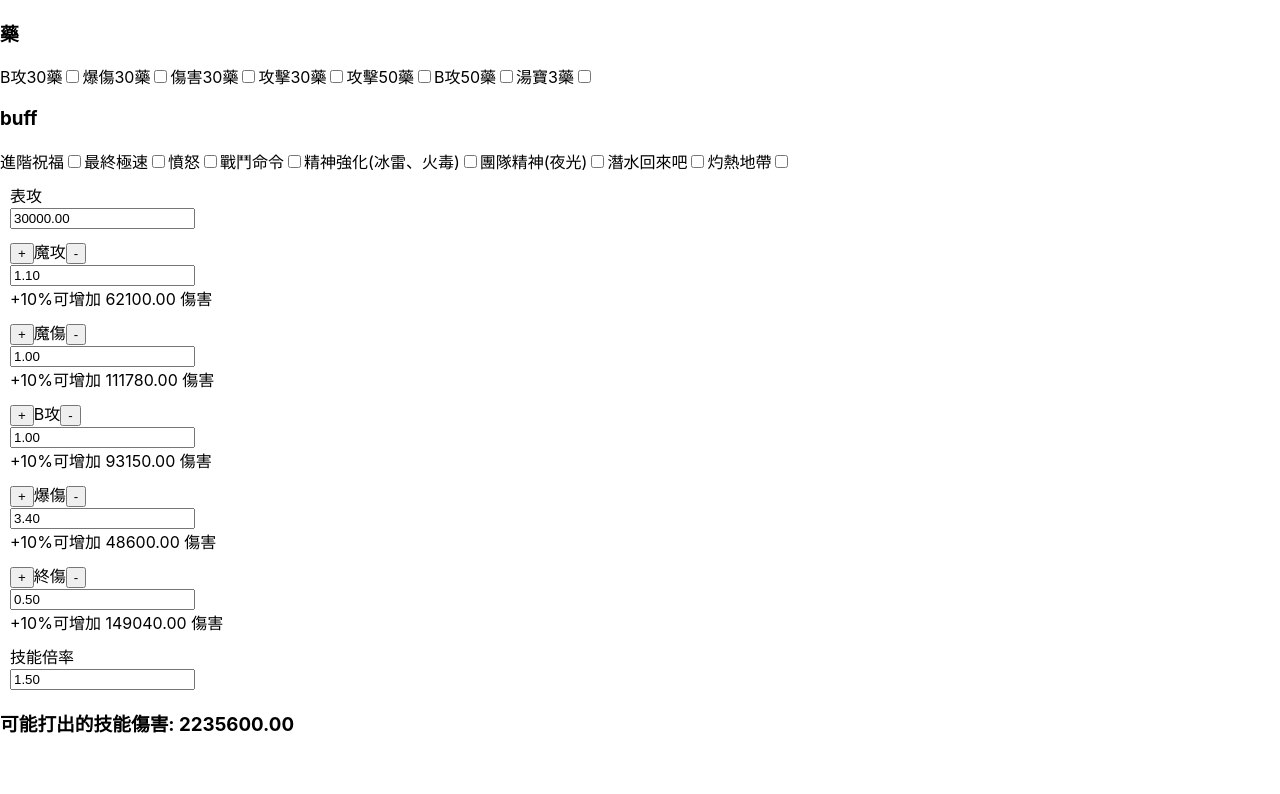
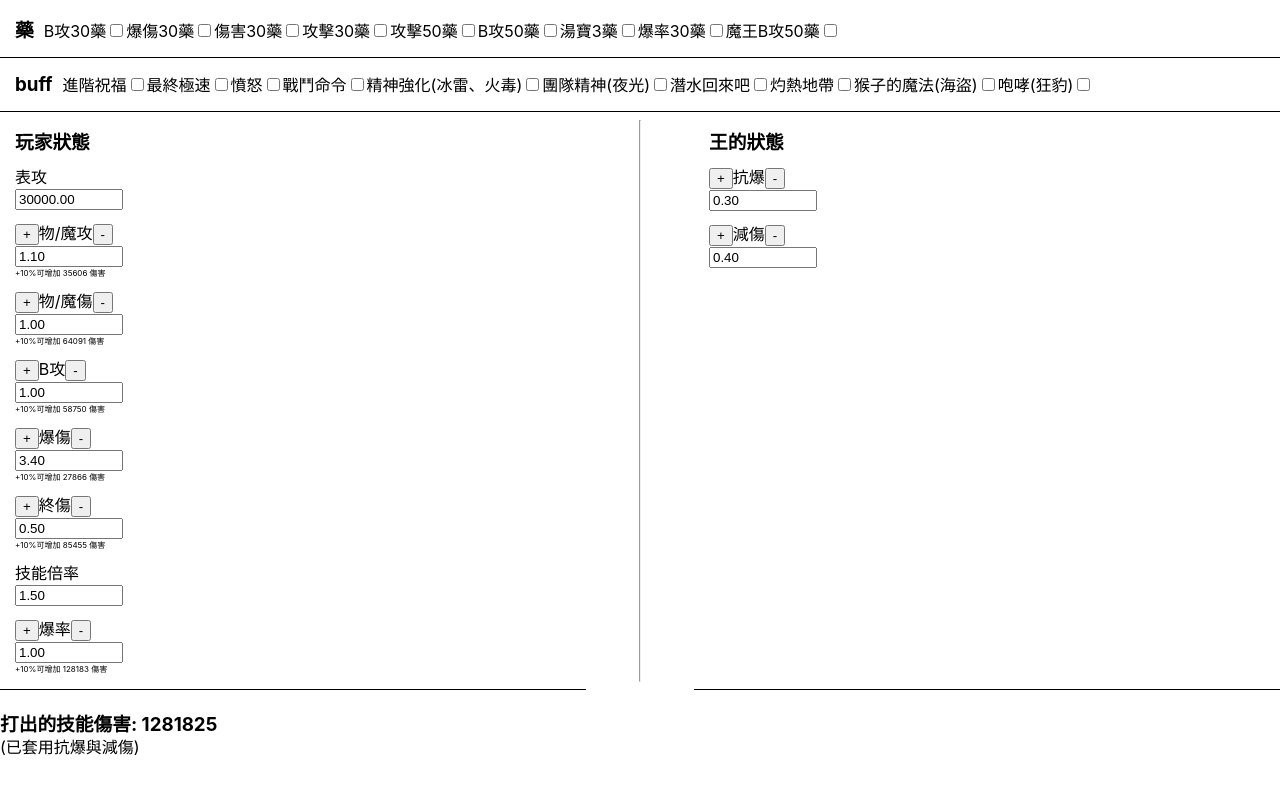
Before and after one commit to WeiChun0911/mapleStoryDamageCalculator, a React (Create React App) app: page / in a window 1280 px wide. Shown: the top 794 px of the page. Built offline with nearby package versions, Linux system fonts and the light colour scheme.

Commit message:
新增buff, 新增爆率

```diff
--- a/src/App.js
+++ b/src/App.js
@@ -4,18 +4,18 @@ import Input from './SemiControlledInput'
 
 function reducer(state, action) {
   switch (action.type) {
-    case '+魔攻':
-      return { ...state, "魔攻": state["魔攻"] + 0.1 };
-    case '-魔攻':
-      return { ...state, "魔攻": state["魔攻"] - 0.1 };
-    case 'set魔攻':
-      return { ...state, "魔攻": action.value }
-    case '+魔傷':
-      return { ...state, "魔傷": state["魔傷"] + 0.1 };
-    case '-魔傷':
-      return { ...state, "魔傷": state["魔傷"] - 0.1 };
-    case 'set魔傷':
-      return { ...state, "魔傷": action.value }
+    case '+物/魔攻':
+      return { ...state, "物/魔攻": state["物/魔攻"] + 0.1 };
+    case '-物/魔攻':
+      return { ...state, "物/魔攻": state["物/魔攻"] - 0.1 };
+    case 'set物/魔攻':
+      return { ...state, "物/魔攻": action.value }
+    case '+物/魔傷':
+      return { ...state, "物/魔傷": state["物/魔傷"] + 0.1 };
+    case '-物/魔傷':
+      return { ...state, "物/魔傷": state["物/魔傷"] - 0.1 };
+    case 'set物/魔傷':
+      return { ...state, "物/魔傷": action.value }
     case '+B攻':
       return { ...state, "B攻": state["B攻"] + 0.1 };
     case '-B攻':
@@ -34,6 +34,14 @@ function reducer(state, action) {
       return { ...state, "終傷": state["終傷"] - 0.1 };
     case 'set終傷':
       return { ...state, "終傷": action.value }
+    case '+爆率':
+      return { ...state, "爆率": state["爆率"] + 0.1 };
+    case '-爆率':
+      return { ...state, "爆率": state["爆率"] - 0.1 };
+    case 'set爆率':
+      return { ...state, "爆率": action.value }
+    case 'set表攻':
+      return { ...state, "表攻": action.value }
     case 'set技能倍率':
       return { ...state, "技能倍率": action.value }
     case 'setB攻30藥':
@@ -45,45 +53,53 @@ function reducer(state, action) {
     case '取消爆傷30藥':
       return { ...state, "爆傷": state["爆傷"] - 0.3 }
     case 'set攻擊30藥':
-      return { ...state, "魔攻": state["魔攻"] + 0.3 }
+      return { ...state, "物/魔攻": state["物/魔攻"] + 0.3 }
     case '取消攻擊30藥':
-      return { ...state, "魔攻": state["魔攻"] - 0.3 }
+      return { ...state, "物/魔攻": state["物/魔攻"] - 0.3 }
     case 'set傷害30藥':
-      return { ...state, "魔傷": state["魔傷"] + 0.3 }
+      return { ...state, "物/魔傷": state["物/魔傷"] + 0.3 }
     case '取消傷害30藥':
-      return { ...state, "魔傷": state["魔傷"] - 0.3 }
+      return { ...state, "物/魔傷": state["物/魔傷"] - 0.3 }
     case 'setB攻50藥':
       return { ...state, "B攻": state["B攻"] + 0.5 }
     case '取消B攻50藥':
       return { ...state, "B攻": state["B攻"] - 0.5 }
     case 'set攻擊50藥':
-      return { ...state, "魔攻": state["魔攻"] + 0.5 }
+      return { ...state, "物/魔攻": state["物/魔攻"] + 0.5 }
     case '取消攻擊50藥':
-      return { ...state, "魔攻": state["魔攻"] - 0.5 }
+      return { ...state, "物/魔攻": state["物/魔攻"] - 0.5 }
     case 'set湯寶3藥':
       return {
         ...state,
-        "魔攻": state["魔攻"] + 0.2,
-        "魔傷": state["魔傷"] + 0.2,
+        "物/魔攻": state["物/魔攻"] + 0.2,
+        "物/魔傷": state["物/魔傷"] + 0.2,
         "B攻": state["B攻"] + 0.2
       }
     case '取消湯寶3藥':
       return {
         ...state,
-        "魔攻": state["魔攻"] - 0.2,
-        "魔傷": state["魔傷"] - 0.2,
+        "物/魔攻": state["物/魔攻"] - 0.2,
+        "物/魔傷": state["物/魔傷"] - 0.2,
         "B攻": state["B攻"] - 0.2
       }
+    case 'set爆率30藥':
+      return { ...state, "爆率": state["爆率"] + 0.3 }
+    case '取消爆率30藥':
+      return { ...state, "爆率": state["爆率"] - 0.3 }
+    case 'set魔王B攻50藥':
+      return { ...state, "B攻": state["B攻"] + 0.5 }
+    case '取消魔王B攻50藥':
+      return { ...state, "B攻": state["B攻"] - 0.5 }
     case 'set進階祝福':
       return {
         ...state,
-        "魔攻": state["魔攻"] + 0.35,
+        "物/魔攻": state["物/魔攻"] + 0.35,
         "B攻": state["B攻"] + 0.15
       }
     case '取消進階祝福':
       return {
         ...state,
-        "魔攻": state["魔攻"] - 0.35,
+        "物/魔攻": state["物/魔攻"] - 0.35,
         "B攻": state["B攻"] - 0.15
       }
     case 'set最終極速':
@@ -99,64 +115,84 @@ function reducer(state, action) {
     case 'set憤怒':
       return {
         ...state,
-        "魔攻": state["魔攻"] + 0.21,
+        "物/魔攻": state["物/魔攻"] + 0.21,
       }
     case '取消憤怒':
       return {
         ...state,
-        "魔攻": state["魔攻"] - 0.21,
+        "物/魔攻": state["物/魔攻"] - 0.21,
       }
     case 'set戰鬥命令':
       return {
         ...state,
-        "魔傷": state["魔傷"] + 0.15,
+        "物/魔傷": state["物/魔傷"] + 0.15,
       }
     case '取消戰鬥命令':
       return {
         ...state,
-        "魔傷": state["魔傷"] - 0.15,
+        "物/魔傷": state["物/魔傷"] - 0.15,
       }
     case 'set精神強化(冰雷、火毒)':
       return {
         ...state,
-        "魔傷": state["魔傷"] + 0.1,
+        "物/魔傷": state["物/魔傷"] + 0.1,
       }
     case '取消精神強化(冰雷、火毒)':
       return {
         ...state,
-        "魔傷": state["魔傷"] - 0.1,
+        "物/魔傷": state["物/魔傷"] - 0.1,
       }
     case 'set團隊精神(夜光)':
       return {
         ...state,
-        "魔攻": state["魔攻"] + 0.216,
+        "物/魔攻": state["物/魔攻"] + 0.216,
       }
     case '取消團隊精神(夜光)':
       return {
         ...state,
-        "魔攻": state["魔攻"] - 0.216,
+        "物/魔攻": state["物/魔攻"] - 0.216,
       }
     case 'set潛水回來吧':
       return {
         ...state,
-        "魔傷": state["魔傷"] + 0.15,
+        "物/魔傷": state["物/魔傷"] + 0.15,
       }
     case '取消潛水回來吧':
       return {
         ...state,
-        "魔傷": state["魔傷"] - 0.15,
+        "物/魔傷": state["物/魔傷"] - 0.15,
       }
     case 'set灼熱地帶':
       return {
         ...state,
-        "魔攻": state["魔攻"] + 0.2,
-        "魔傷": state["魔傷"] + 0.05,
+        "物/魔攻": state["物/魔攻"] + 0.2,
+        "物/魔傷": state["物/魔傷"] + 0.05,
       }
     case '取消灼熱地帶':
       return {
         ...state,
-        "魔攻": state["魔攻"] - 0.2,
-        "魔傷": state["魔傷"] - 0.05,
+        "物/魔攻": state["物/魔攻"] - 0.2,
+        "物/魔傷": state["物/魔傷"] - 0.05,
+      }
+    case 'set猴子的魔法(海盜)':
+      return {
+        ...state,
+        "物/魔攻": state["物/魔攻"] + 0.25,
+      }
+    case '取消猴子的魔法(海盜)':
+      return {
+        ...state,
+        "物/魔攻": state["物/魔攻"] - 0.25,
+      }
+    case 'set咆哮(狂豹)':
+      return {
+        ...state,
+        "物/魔攻": state["物/魔攻"] + 0.15,
+      }
+    case '取消咆哮(狂豹)':
+      return {
+        ...state,
+        "物/魔攻": state["物/魔攻"] - 0.15,
       }
     default:
       throw new Error();
@@ -193,6 +229,14 @@ function 藥reducer(state, action) {
       return { ...state, "湯寶3藥": true }
     case '取消湯寶3藥':
       return { ...state, "湯寶3藥": false }
+    case 'set爆率30藥':
+      return { ...state, "爆率30藥": true }
+    case '取消爆率30藥':
+      return { ...state, "爆率30藥": false }
+    case 'set魔王B攻50藥':
+      return { ...state, "魔王B攻50藥": true }
+    case '取消魔王B攻50藥':
+      return { ...state, "魔王B攻50藥": false }
     default:
       throw new Error();
   }
@@ -232,14 +276,37 @@ function 狀態reducer(state, action) {
       return { ...state, "灼熱地帶": true }
     case '取消灼熱地帶':
       return { ...state, "灼熱地帶": false }
+    case 'set猴子的魔法(海盜)':
+      return { ...state, "猴子的魔法(海盜)": true }
+    case '取消猴子的魔法(海盜)':
+      return { ...state, "猴子的魔法(海盜)": false }
+    case 'set咆哮(狂豹)':
+      return { ...state, "咆哮(狂豹)": true }
+    case '取消咆哮(狂豹)':
+      return { ...state, "咆哮(狂豹)": false }
     default:
       throw new Error();
   }
 }
 
-
-let 藥列表 = ['B攻30藥', '爆傷30藥', '傷害30藥', '攻擊30藥', '攻擊50藥', 'B攻50藥', '湯寶3藥']
-let 狀態列表 = ['進階祝福', '最終極速', '憤怒', '戰鬥命令', '精神強化(冰雷、火毒)', '團隊精神(夜光)', '潛水回來吧', '灼熱地帶']
+function 王reducer(state, action) {
+  switch (action.type) {
+    case '+減傷':
+      return { ...state, "減傷": state["減傷"] + 0.1 };
+    case '-減傷':
+      return { ...state, "減傷": state["減傷"] - 0.1 };
+    case 'set減傷':
+      return { ...state, "減傷": state["減傷"] }
+    case '+抗爆':
+      return { ...state, "抗爆": state["抗爆"] + 0.1 }
+    case '-抗爆':
+      return { ...state, "抗爆": state["抗爆"] - 0.1 }
+    case 'set抗爆':
+      return { ...state, "抗爆": state["抗爆"] }
+    default:
+      throw new Error();
+  }
+}
 
 function App() {
   const [狀態, dispatch狀態] = useReducer(狀態reducer, {
@@ -250,7 +317,9 @@ function App() {
     '精神強化(冰雷、火毒)': false,
     '團隊精神(夜光)': false,
     '潛水回來吧': false,
-    '灼熱地帶': false
+    '灼熱地帶': false,
+    '猴子的魔法(海盜)': false,
+    "咆哮(狂豹)": false
   })
   const [藥, dispatch藥] = useReducer(藥reducer, {
     'B攻30藥': false,
@@ -259,37 +328,62 @@ function App() {
     '攻擊30藥': false,
     '攻擊50藥': false,
     'B攻50藥': false,
-    '湯寶3藥': false
+    '湯寶3藥': false,
+    '爆率30藥': false,
+    '魔王B攻50藥': false
   })
   const [s, dispatch] = useReducer(reducer, {
     "表攻": 30000,
-    "魔攻": 1.1,
-    "魔傷": 1,
+    "物/魔攻": 1.1,
+    "物/魔傷": 1,
     "B攻": 1,
     "爆傷": 3.4,
     "終傷": 0.5,
-    "技能倍率": 1.5
+    "技能倍率": 1.5,
+    "爆率": 1
   });
 
-  let finalDamage = s["表攻"] * s["技能倍率"] * (1 + s["終傷"]) * (1 + s["魔傷"]) * (1 + s["魔攻"] + s["技能倍率"] * s["B攻"]) * (1.2 + s["爆傷"])
+  const [s王, dispatch王] = useReducer(王reducer, {
+    "抗爆": 0.3,
+    "減傷": 0.4,
+  });
+
+  let playerDamage = s["表攻"] * s["技能倍率"] * (1 + s["終傷"]) * (1 + s["物/魔傷"]) * (1 + s["物/魔攻"] + s["技能倍率"] * s["B攻"] * 1.1)
+  let final爆;
+  if (s["爆率"] > 1) {
+    if (1 - s王["抗爆"] < 0) {
+      final爆 = 0
+    } else {
+      final爆 = (1 - s王["抗爆"]) * (1.2 + s["爆傷"])
+    }
+  } else {
+    if (s["爆率"] - s王["抗爆"] < 0) {
+      final爆 = 0
+    } else {
+      final爆 = (s["爆率"] - s王["抗爆"]) * (1.2 + s["爆傷"])
+    }
+  }
+
+  let finalDamage = playerDamage * (1 - s王["減傷"]) * (1 + final爆)
   let w = {
-    "魔攻":
-      ((1 + s["魔攻"] + 0.1 + s["技能倍率"] * s["B攻"]) - (1 + s["魔攻"] + s["技能倍率"] * s["B攻"]))
-      / (1 + s["魔攻"] + s["技能倍率"] * s["B攻"]) * finalDamage,
-    "魔傷":
-      ((1 + s["魔傷"] + 0.1) - (1 + s["魔傷"])) / ((1 + s["魔傷"])) * finalDamage,
+    "物/魔攻":
+      ((1 + s["物/魔攻"] + 0.1 + s["技能倍率"] * s["B攻"] * 1.1) - (1 + s["物/魔攻"] + s["技能倍率"] * s["B攻"] * 1.1))
+      / (1 + s["物/魔攻"] + s["技能倍率"] * s["B攻"]) * finalDamage,
+    "物/魔傷":
+      ((1 + s["物/魔傷"] + 0.1) - (1 + s["物/魔傷"])) / ((1 + s["物/魔傷"])) * finalDamage,
     "B攻":
-      ((1 + s["魔攻"] + s["技能倍率"] * (s["B攻"] + 0.1)) - (1 + s["魔攻"] + s["技能倍率"] * s["B攻"]))
-      / ((1 + s["魔攻"] + s["技能倍率"] * s["B攻"])) * finalDamage,
+      ((1 + s["物/魔攻"] + s["技能倍率"] * (s["B攻"] + 0.1) * 1.1) - (1 + s["物/魔攻"] + s["技能倍率"] * s["B攻"] * 1.1))
+      / ((1 + s["物/魔攻"] + s["技能倍率"] * s["B攻"])) * finalDamage,
     "爆傷": ((1.2 + s["爆傷"] + 0.1) - (1.2 + s["爆傷"])) / ((1.2 + s["爆傷"])) * finalDamage,
     "終傷": ((1 + s["終傷"] + 0.1) - (1 + s["終傷"])) / ((1 + s["終傷"])) * finalDamage,
+    "爆率": (s["爆率"] - s王["抗爆"]) >= 1 ? 0 : ((s["爆率"] + 0.1) - s["爆率"]) / s["爆率"] * finalDamage
   }
   let 卡頂 = finalDamage > 10000000
   let damageStyle = 卡頂 ? { color: "red" } : {}
   return <div >
-    <h3>藥</h3>
-    <div>
-      {藥列表.map((藥名) => {
+    <div style={{ padding: '5px', borderBottom: '1px solid black' }}>
+      <h3 style={{ display: 'inline-block', margin: '10px' }}>藥</h3>
+      {Object.keys(藥).map((藥名) => {
         return <div key={藥名} style={{ display: 'inline-block' }}>
           <label htmlFor={藥名}>{藥名}</label>
           <input type="checkbox" id={藥名} value={藥[藥名]} onChange={() => {
@@ -304,9 +398,9 @@ function App() {
         </div>
       })}
     </div>
-    <h3>buff</h3>
-    <div>
-      {狀態列表.map((狀態名) => {
+    <div style={{ padding: '5px', borderBottom: '1px solid black' }}>
+      <h3 style={{ display: 'inline-block', margin: '10px' }}>buff</h3>
+      {Object.keys(狀態).map((狀態名) => {
         return <div key={狀態名} style={{ display: 'inline-block' }}>
           <label htmlFor={狀態名}>{狀態名}</label>
           <input type="checkbox" id={狀態名} value={狀態[狀態名]} onChange={() => {
@@ -321,7 +415,9 @@ function App() {
         </div>
       })}
     </div>
-    <div>
+    <div style={{ display: 'flex', justifyContent: 'space-between' }}>
+      <div style={{ padding: '5px', borderBottom: '1px solid black', width: '45vw' }}>
+        <h3 style={{ margin: '10px' }}>玩家狀態</h3>
         {
           Object.keys(s).map((key) => {
             return <div key={key} style={{ margin: '10px' }}>
@@ -339,18 +435,48 @@ function App() {
                 </button> : <></>}
               </div>
 
-            <Input value={s[key].toFixed(2)} onChange={(e) => {
+              <Input style={{ width: '100px' }} value={s[key].toFixed(2)} onChange={(e) => {
                 dispatch({ type: `set${key}`, value: Number(e.target.value) })
               }} />
               <br />
               {key !== "表攻" && key !== "技能倍率" ?
-              <>+10%可增加 {key !== "表攻" && key !== "技能倍率" ? w[key].toFixed(2) : ""} 傷害</>
+                <p style={{ fontSize: "0.5em", marginTop: '0' }}>+10%可增加 {key !== "表攻" && key !== "技能倍率" ? w[key].toFixed() : ""} 傷害</p>
                 : <></>}
+
             </div>
           })
         }
       </div>
-    <h3 style={damageStyle}>可能打出的技能傷害: {finalDamage.toFixed(2)}</h3>
+      <hr style={{}} />
+      <div style={{ padding: '5px', borderBottom: '1px solid black', width: '45vw' }}>
+        <h3 style={{ margin: '10px' }}>王的狀態</h3>
+        {
+          Object.keys(s王).map((key) => {
+            return <div key={key} style={{ margin: '10px' }}>
+              <div>
+                {key !== "表攻" && key !== "技能倍率" ? <button onClick={() => {
+                  dispatch王({ type: `+${key}` })
+                }}>
+                  +
+                </button> : <></>}
+                {key}
+                {key !== "表攻" && key !== "技能倍率" ? <button onClick={() => {
+                  dispatch王({ type: `-${key}` })
+                }}>
+                  -
+                </button> : <></>}
+              </div>
+
+              <Input style={{ width: '100px' }} value={s王[key].toFixed(2)} onChange={(e) => {
+                dispatch王({ type: `set${key}`, value: Number(e.target.value) })
+              }} />
+            </div>
+          })
+        }
+      </div>
+    </div>
+    <h3 style={damageStyle}>打出的技能傷害: {finalDamage.toFixed()}</h3>
+    <span style={{ position: 'relative', top: -20 }}>(已套用抗爆與減傷)</span>
   </div >
 
 }
```
Lines whose indentation alone changed are shown as unchanged.
